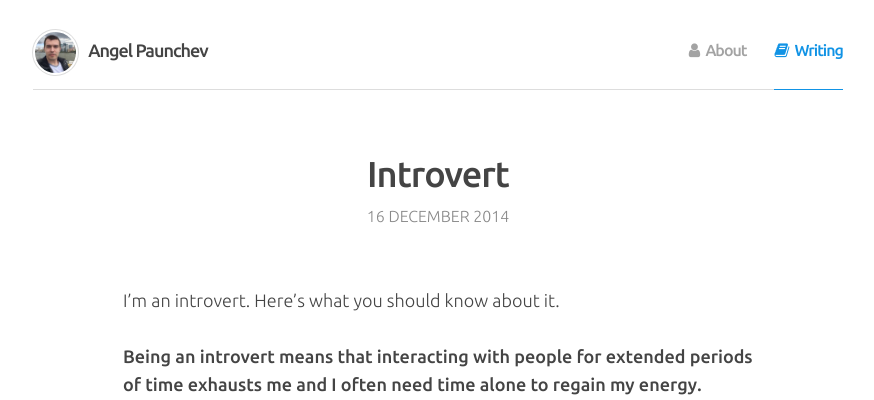
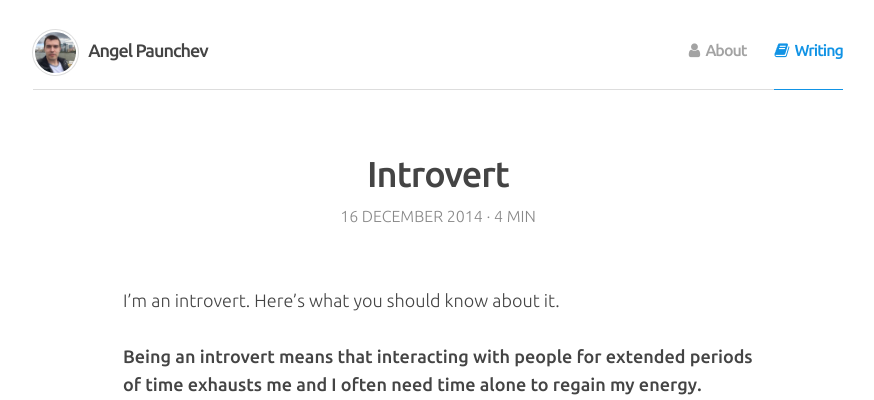
Before and after one commit to apaunchev/paunchev.com, a Jekyll site: the page built from _posts/2014-12-16-introvert.md, in a window 1280 px wide. Shown: the top 400 px of the page, without its empty margins (202-1076 px from the left). Built offline with Jekyll 4.4.1, drawn with Linux system fonts in a browser that asks for light colours; nearby versions of some CDN libraries; some of the changed lines change nothing that is shown.

Commit message:
Add reading time to posts

```diff
--- a/_layouts/post.html
+++ b/_layouts/post.html
@@ -5,7 +5,7 @@ layout: default
 <div class="entry entry--post">
     <header class="entry__head">
         <h1 class="entry__title">{{ page.title }}</h1>
-        <p class="entry__meta">{{ page.date | date: "%-d %B %Y" }}</p>
+        <p class="entry__meta">{{ page.date | date: "%-d %B %Y" }} &middot; {{ content.size | readtime }} min</p>
     </header>
 
     <div class="entry__body">
--- /dev/null
+++ b/_plugins/read-time.rb
@@ -0,0 +1,16 @@
+module ReadTimeFilter
+
+    def readtime(input)
+
+        charcount = 4.5
+        wpm = 180
+
+        rt = (input.to_f/charcount/wpm).round
+        rt = 1 if rt < 1
+        rt
+
+    end
+
+    Liquid::Template.register_filter self
+
+end
```
